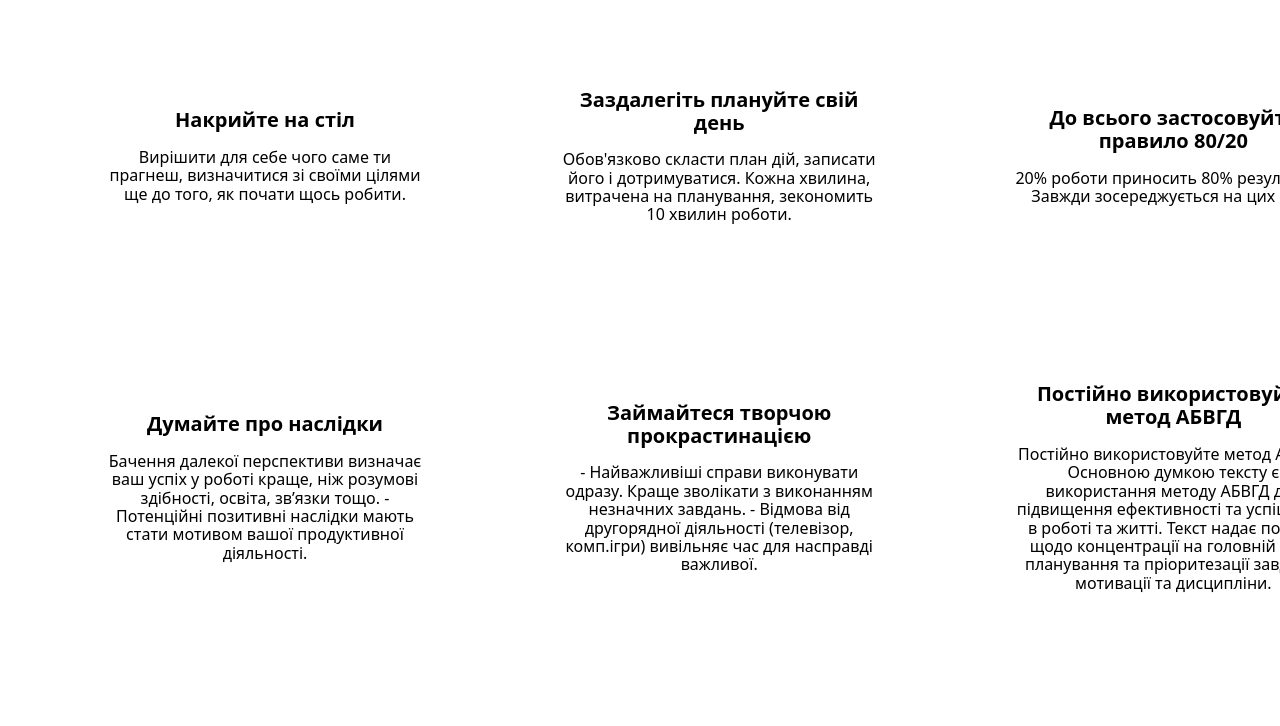
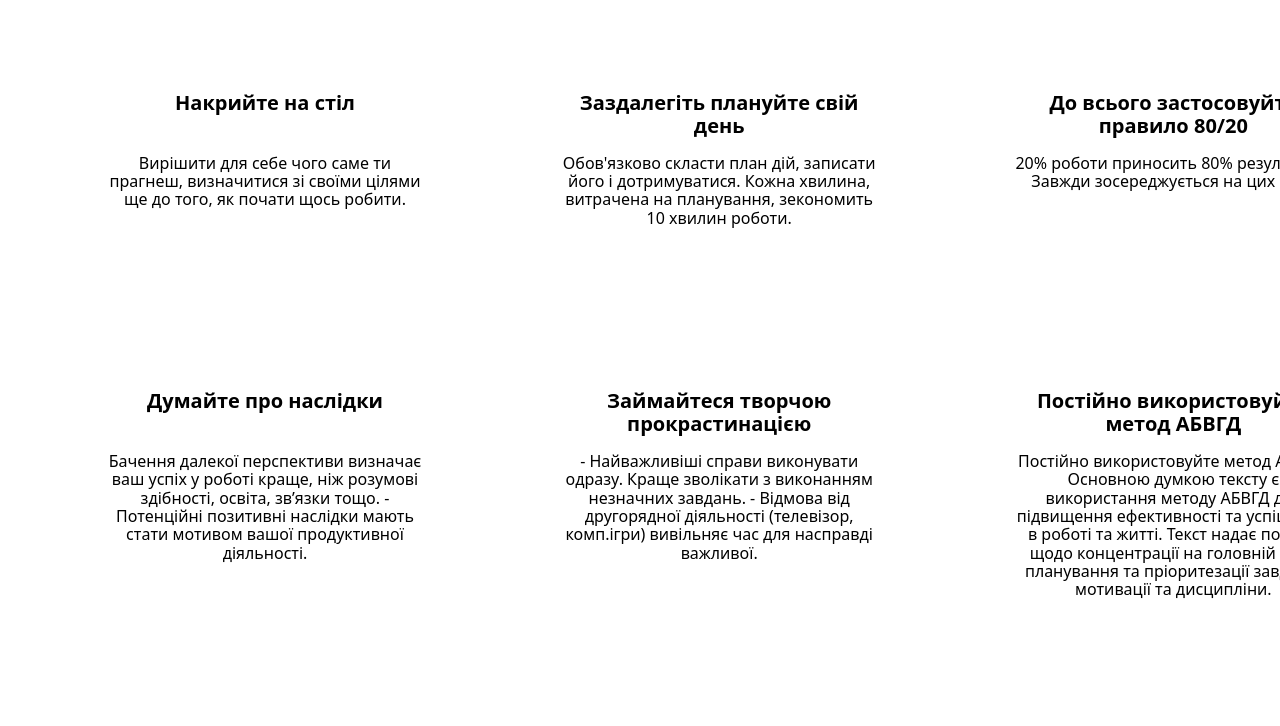
Before and after one commit to ArtemVasiletc/goit8mindmap, a plain HTML site: page index.html in a window 1280 px wide. Shown: the part 900-1626 px from the top of the page. Drawn offline with nearby package versions, Linux system fonts and the light colour scheme.

Commit message:
commited h1
( change H1 and text size)

```diff
--- a/css/styles.css
+++ b/css/styles.css
@@ -26,6 +26,9 @@
 /* text size  */
 .chapter-name {
   font-size: 20px;
+  margin-top: 20px;
+ height: 46px;
+
 }
 
 .chapter-info {
@@ -35,7 +38,7 @@
   margin: 50px;
   padding: 5px 15px;
   text-align: center;
-  vertical-align: middle;
+  vertical-align: top;
 }
 
 /* footer */
```
